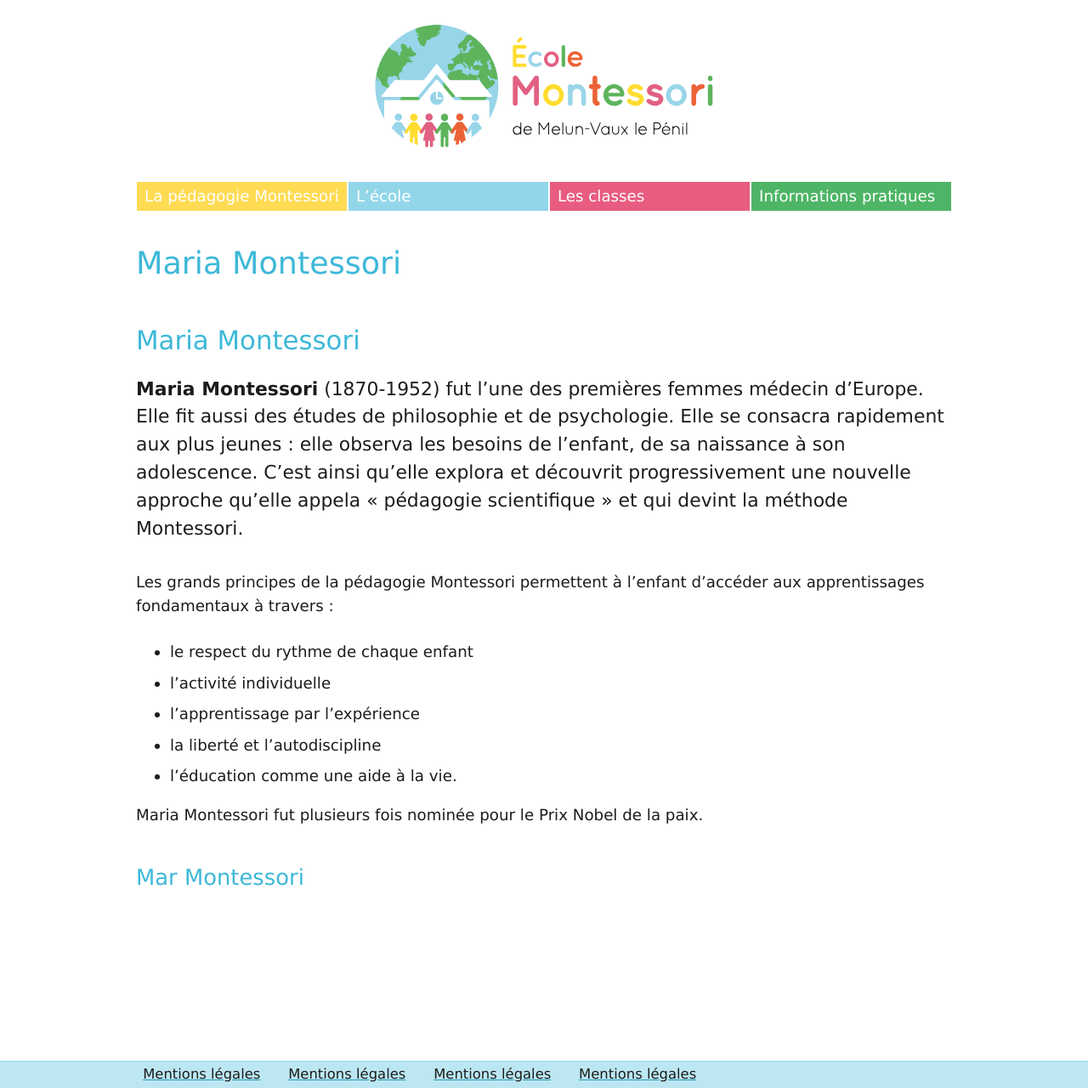
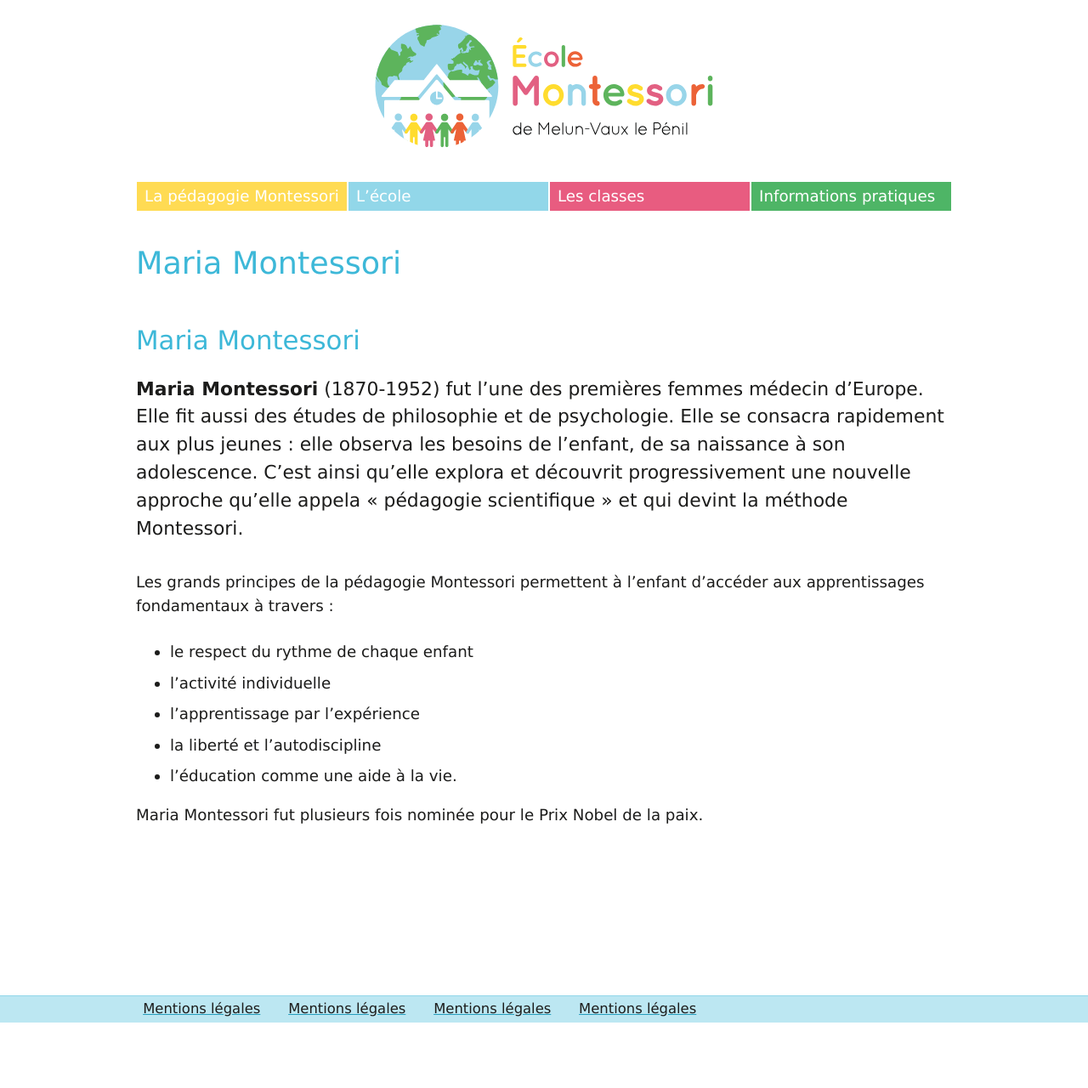
Before and after one commit to montessori-melun/montessori-melun.github.io, a Jekyll site: the page built from pedagogie-montessori/index.md, in a window 1280 px wide. Shown: the whole page at 85% size. Built offline with Jekyll 4.4.1, drawn with Linux system fonts in a browser that asks for light colours; our own code applies the rules of GitHub Pages for plain Markdown files; after the commit the page ends 1203 px from its top, so only the background shows below that.

Commit message:
Update index.md

```diff
--- a/pedagogie-montessori/index.md
+++ b/pedagogie-montessori/index.md
@@ -1,6 +1,4 @@
-
 # Maria Montessori
-
 
 **Maria Montessori** (1870-1952) fut l’une des premières femmes médecin d’Europe. Elle fit aussi des études de philosophie et de psychologie. Elle se consacra rapidement aux plus jeunes : elle observa les besoins de l’enfant, de sa naissance à son adolescence. C’est ainsi qu’elle explora et découvrit progressivement une nouvelle approche qu’elle appela « pédagogie scientifique » et qui devint la méthode Montessori.
 
@@ -14,6 +12,3 @@ Les grands principes de la pédagogie Montessori permettent à l’enfant d’ac
 
 
 Maria Montessori fut plusieurs fois nominée pour le Prix Nobel de la paix.
-
-
-## Mar Montessori
```
